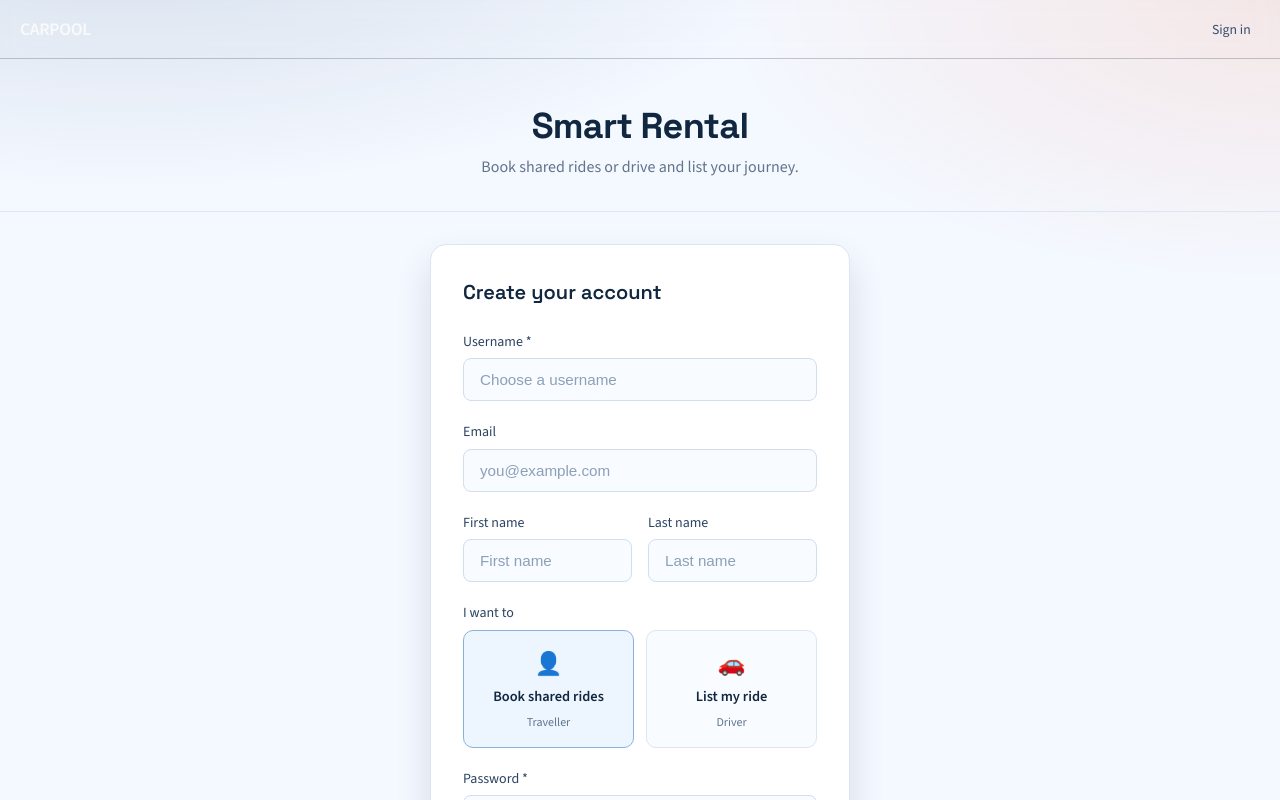
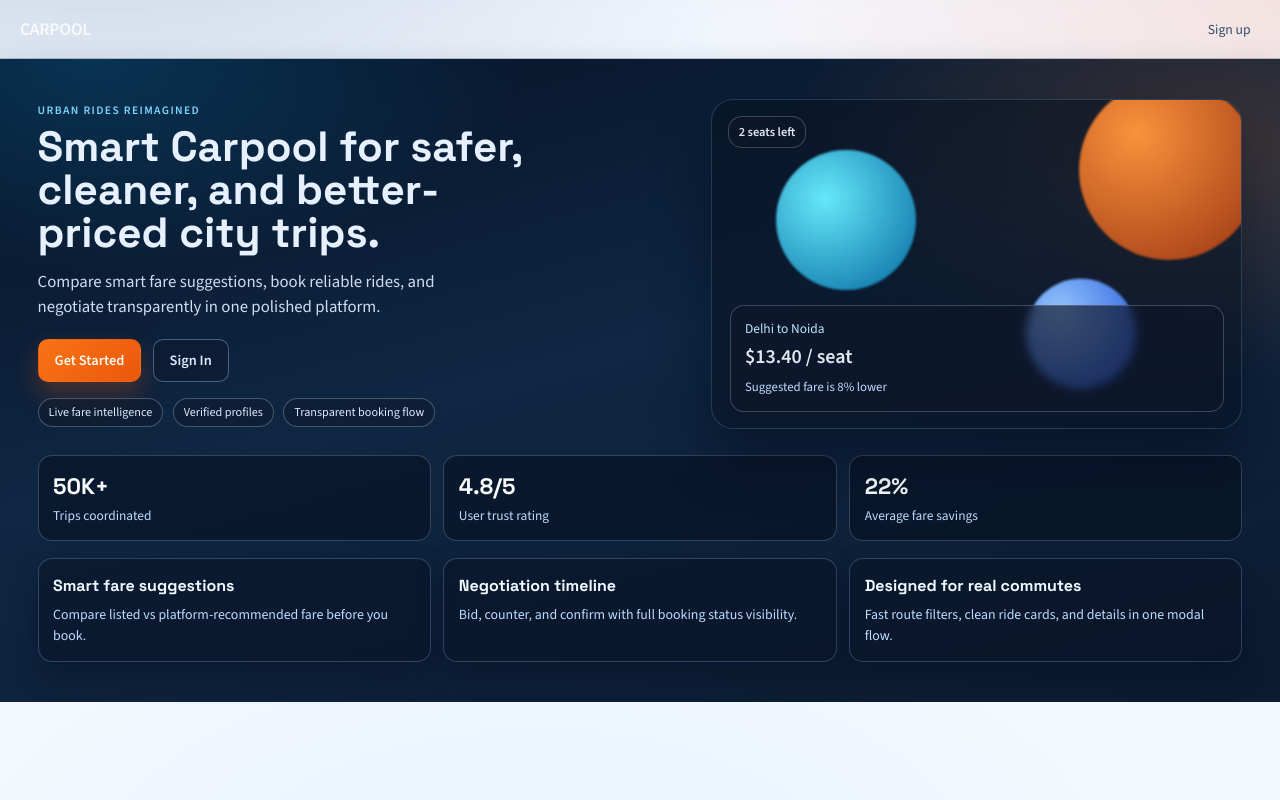
Before and after one commit to ishanverma123/Project, a React (Vite) app in the folder frontend/: page / in a window 1280 px wide. Shown: the top 800 px of the page. Built offline with nearby package versions, Linux system fonts and the light colour scheme; no server answers.

Commit message:
feat: implement landing page with enhanced UI and navigation updates

```diff
--- a/frontend/src/App.css
+++ b/frontend/src/App.css
@@ -38,6 +38,265 @@
   border: 1px solid #fecaca;
   background: #fff1f2;
   color: #991b1b;
+}
+
+/* Landing page */
+.landing-page {
+  color: #e6f0ff;
+  background:
+    radial-gradient(700px 340px at 7% 0%, rgba(14, 165, 233, 0.22), transparent 62%),
+    radial-gradient(680px 360px at 95% 14%, rgba(249, 115, 22, 0.2), transparent 64%),
+    linear-gradient(165deg, #061226 0%, #0f2743 46%, #0b1a2f 100%);
+  min-height: 100%;
+  padding: 0.5rem 0 2.5rem;
+}
+
+.landing-hero {
+  display: grid;
+  grid-template-columns: 1.1fr 0.9fr;
+  gap: 1.5rem;
+  align-items: center;
+  padding: 2rem 1.1rem 1.2rem;
+}
+
+.landing-kicker {
+  margin: 0 0 0.35rem;
+  font-size: 0.72rem;
+  letter-spacing: 0.12em;
+  text-transform: uppercase;
+  color: #7dd3fc;
+  font-weight: 700;
+}
+
+.landing-hero-copy h1 {
+  margin: 0;
+  max-width: 18ch;
+  font-size: clamp(2rem, 3.3vw, 3.3rem);
+  line-height: 1.02;
+}
+
+.landing-subtitle {
+  margin: 0.95rem 0 1.2rem;
+  font-size: 1.05rem;
+  color: #cdddf1;
+  max-width: 52ch;
+}
+
+.landing-hero-actions {
+  display: flex;
+  flex-wrap: wrap;
+  gap: 0.7rem;
+}
+
+.landing-btn {
+  text-decoration: none;
+  border-radius: 10px;
+  padding: 0.62rem 1rem;
+  font-weight: 700;
+  font-size: 0.9rem;
+  border: 1px solid transparent;
+  transition: transform 0.16s ease, box-shadow 0.16s ease, background-color 0.16s ease;
+}
+
+.landing-btn:hover {
+  transform: translateY(-1px);
+}
+
+.landing-btn-primary {
+  color: #fff7ed;
+  background: linear-gradient(135deg, #f97316, #ea580c);
+  box-shadow: 0 12px 25px rgba(234, 88, 12, 0.28);
+}
+
+.landing-btn-secondary {
+  color: #dbeafe;
+  background: rgba(15, 23, 42, 0.45);
+  border-color: rgba(147, 197, 253, 0.4);
+}
+
+.landing-trust-strip {
+  margin-top: 1rem;
+  display: flex;
+  flex-wrap: wrap;
+  gap: 0.6rem;
+}
+
+.landing-trust-strip span {
+  border: 1px solid rgba(148, 163, 184, 0.42);
+  background: rgba(15, 23, 42, 0.44);
+  border-radius: 999px;
+  font-size: 0.76rem;
+  padding: 0.26rem 0.62rem;
+  color: #dbeafe;
+}
+
+.landing-hero-visual {
+  position: relative;
+  min-height: 330px;
+  border-radius: 22px;
+  background: rgba(8, 18, 34, 0.55);
+  border: 1px solid rgba(125, 211, 252, 0.2);
+  overflow: hidden;
+  box-shadow: 0 26px 55px rgba(2, 6, 23, 0.45);
+}
+
+.orb {
+  position: absolute;
+  border-radius: 999px;
+  filter: blur(1px);
+  animation: orbitalFloat 7s ease-in-out infinite;
+}
+
+.orb-one {
+  width: 140px;
+  height: 140px;
+  background: radial-gradient(circle at 35% 35%, #67e8f9, #0369a1);
+  top: 16%;
+  left: 12%;
+}
+
+.orb-two {
+  width: 180px;
+  height: 180px;
+  background: radial-gradient(circle at 32% 30%, #fb923c, #9a3412);
+  right: -18px;
+  top: -14px;
+  animation-delay: 0.8s;
+}
+
+.orb-three {
+  width: 110px;
+  height: 110px;
+  background: radial-gradient(circle at 30% 30%, #93c5fd, #1d4ed8);
+  right: 20%;
+  bottom: 10%;
+  animation-delay: 1.3s;
+}
+
+.visual-card {
+  position: absolute;
+  border-radius: 14px;
+  border: 1px solid rgba(148, 163, 184, 0.35);
+  background: rgba(15, 23, 42, 0.68);
+  color: #e2e8f0;
+  backdrop-filter: blur(4px);
+}
+
+.visual-card-main {
+  left: 1.1rem;
+  right: 1.1rem;
+  bottom: 1.05rem;
+  padding: 0.8rem 0.9rem;
+}
+
+.visual-card-main p {
+  margin: 0;
+  color: #bae6fd;
+  font-size: 0.84rem;
+}
+
+.visual-card-main strong {
+  display: block;
+  margin: 0.14rem 0;
+  font-size: 1.25rem;
+}
+
+.visual-card-main span {
+  color: #bfdbfe;
+  font-size: 0.8rem;
+}
+
+.visual-card-mini {
+  top: 1rem;
+  left: 1rem;
+  padding: 0.35rem 0.6rem;
+  font-weight: 700;
+  font-size: 0.78rem;
+}
+
+.landing-metrics {
+  margin-top: 0.4rem;
+  display: grid;
+  grid-template-columns: repeat(3, minmax(0, 1fr));
+  gap: 0.8rem;
+  padding: 0 1.1rem;
+}
+
+.landing-metrics article {
+  border: 1px solid rgba(148, 163, 184, 0.32);
+  border-radius: 14px;
+  background: rgba(7, 16, 31, 0.55);
+  padding: 0.85rem 0.9rem;
+}
+
+.landing-metrics h3 {
+  margin: 0;
+  font-size: 1.4rem;
+  color: #f8fafc;
+}
+
+.landing-metrics p {
+  margin: 0.18rem 0 0;
+  font-size: 0.84rem;
+  color: #bfdbfe;
+}
+
+.landing-features {
+  margin-top: 1.1rem;
+  display: grid;
+  grid-template-columns: repeat(3, minmax(0, 1fr));
+  gap: 0.8rem;
+  padding: 0 1.1rem;
+}
+
+.feature-card {
+  border: 1px solid rgba(147, 197, 253, 0.25);
+  background: rgba(10, 20, 38, 0.58);
+  border-radius: 14px;
+  padding: 0.9rem;
+  box-shadow: 0 12px 28px rgba(2, 6, 23, 0.3);
+}
+
+.feature-card h4 {
+  margin: 0;
+  font-size: 1rem;
+  color: #f0f9ff;
+}
+
+.feature-card p {
+  margin: 0.45rem 0 0;
+  color: #bfdbfe;
+  font-size: 0.87rem;
+}
+
+@keyframes orbitalFloat {
+  0%,
+  100% {
+    transform: translateY(0);
+  }
+  50% {
+    transform: translateY(-8px);
+  }
+}
+
+@media (max-width: 900px) {
+  .landing-hero {
+    grid-template-columns: 1fr;
+    padding-top: 1.3rem;
+  }
+
+  .landing-hero-copy h1 {
+    max-width: 100%;
+  }
+
+  .landing-metrics,
+  .landing-features {
+    grid-template-columns: 1fr;
+  }
+
+  .landing-hero-visual {
+    min-height: 260px;
+  }
 }
 
 /* Landlord dashboard */
--- a/frontend/src/App.jsx
+++ b/frontend/src/App.jsx
@@ -1,5 +1,6 @@
 import { BrowserRouter, Routes, Route, Navigate } from 'react-router-dom'
 import Layout from './components/Layout'
+import Landing from './pages/Landing'
 import SignUp from './pages/SignUp'
 import SignIn from './pages/SignIn'
 import Home from './pages/Home'
@@ -16,7 +17,8 @@ export default function App() {
       <BrowserRouter>
         <Routes>
           <Route path="/" element={<Layout />}>
-            <Route index element={<SignUp />} />
+            <Route index element={<Landing />} />
+            <Route path="signup" element={<SignUp />} />
             <Route path="signin" element={<SignIn />} />
             <Route
               path="home"
--- a/frontend/src/components/Layout.jsx
+++ b/frontend/src/components/Layout.jsx
@@ -9,7 +9,7 @@ export default function Layout() {
   const { user, logout } = useAuth()
   const [mobileMenuOpen, setMobileMenuOpen] = useState(false)
 
-  const isAuthPage = location.pathname === '/' || location.pathname === '/signin'
+  const isAuthPage = location.pathname === '/' || location.pathname === '/signin' || location.pathname === '/signup'
   const homeHref = user?.role === 'driver' ? '/dashboard' : '/home'
 
   const handleSignOut = async () => {
@@ -53,16 +53,16 @@ export default function Layout() {
               </button>
             </>
           ) : isAuthPage ? (
-            location.pathname === '/' ? (
+            location.pathname === '/signup' ? (
               <Link to="/signin" onClick={handleNavItemClick}>Sign in</Link>
             ) : (
-              <Link to="/" onClick={handleNavItemClick}>Sign up</Link>
+              <Link to="/signup" onClick={handleNavItemClick}>Sign up</Link>
             )
           ) : (
             <>
-              <Link to="/home" onClick={handleNavItemClick}>Home</Link>
-              <Link to="/dashboard" onClick={handleNavItemClick}>Dashboard</Link>
+              <Link to="/" onClick={handleNavItemClick}>Home</Link>
               <Link to="/signin" onClick={handleNavItemClick}>Sign in</Link>
+              <Link to="/signup" onClick={handleNavItemClick}>Sign up</Link>
             </>
           )}
         </nav>
--- a/frontend/src/index.css
+++ b/frontend/src/index.css
@@ -45,8 +45,9 @@ body {
   overflow-x: hidden;
   color: var(--text);
   background:
-    radial-gradient(1200px 500px at 10% -10%, rgba(31, 74, 122, 0.16), transparent 60%),
-    radial-gradient(900px 450px at 100% 0%, rgba(243, 111, 69, 0.13), transparent 62%),
+    radial-gradient(1200px 500px at 8% -10%, rgba(31, 74, 122, 0.2), transparent 60%),
+    radial-gradient(950px 460px at 100% 0%, rgba(243, 111, 69, 0.16), transparent 62%),
+    radial-gradient(880px 430px at 42% 110%, rgba(125, 211, 252, 0.12), transparent 66%),
     #f4f8ff;
 }
 
--- /dev/null
+++ b/frontend/src/pages/Landing.jsx
@@ -0,0 +1,67 @@
+import { Link } from 'react-router-dom'
+
+export default function Landing() {
+  return (
+    <div className="landing-page">
+      <section className="landing-hero page">
+        <div className="landing-hero-copy">
+          <p className="landing-kicker">Urban Rides Reimagined</p>
+          <h1>Smart Carpool for safer, cleaner, and better-priced city trips.</h1>
+          <p className="landing-subtitle">
+            Compare smart fare suggestions, book reliable rides, and negotiate transparently in one polished platform.
+          </p>
+          <div className="landing-hero-actions">
+            <Link to="/signup" className="landing-btn landing-btn-primary">Get Started</Link>
+            <Link to="/signin" className="landing-btn landing-btn-secondary">Sign In</Link>
+          </div>
+          <div className="landing-trust-strip">
+            <span>Live fare intelligence</span>
+            <span>Verified profiles</span>
+            <span>Transparent booking flow</span>
+          </div>
+        </div>
+        <div className="landing-hero-visual" aria-hidden>
+          <div className="orb orb-one" />
+          <div className="orb orb-two" />
+          <div className="orb orb-three" />
+          <div className="visual-card visual-card-main">
+            <p>Delhi to Noida</p>
+            <strong>$13.40 / seat</strong>
+            <span>Suggested fare is 8% lower</span>
+          </div>
+          <div className="visual-card visual-card-mini">2 seats left</div>
+        </div>
+      </section>
+
+      <section className="landing-metrics page">
+        <article>
+          <h3>50K+</h3>
+          <p>Trips coordinated</p>
+        </article>
+        <article>
+          <h3>4.8/5</h3>
+          <p>User trust rating</p>
+        </article>
+        <article>
+          <h3>22%</h3>
+          <p>Average fare savings</p>
+        </article>
+      </section>
+
+      <section className="landing-features page">
+        <article className="feature-card">
+          <h4>Smart fare suggestions</h4>
+          <p>Compare listed vs platform-recommended fare before you book.</p>
+        </article>
+        <article className="feature-card">
+          <h4>Negotiation timeline</h4>
+          <p>Bid, counter, and confirm with full booking status visibility.</p>
+        </article>
+        <article className="feature-card">
+          <h4>Designed for real commutes</h4>
+          <p>Fast route filters, clean ride cards, and details in one modal flow.</p>
+        </article>
+      </section>
+    </div>
+  )
+}
--- a/frontend/src/pages/SignIn.jsx
+++ b/frontend/src/pages/SignIn.jsx
@@ -103,7 +103,7 @@ export default function SignIn() {
             </button>
           </form>
           <p className="auth-switch">
-            Don&apos;t have an account? <Link to="/">Sign up</Link>
+            Don&apos;t have an account? <Link to="/signup">Sign up</Link>
           </p>
         </div>
       </div>
```
